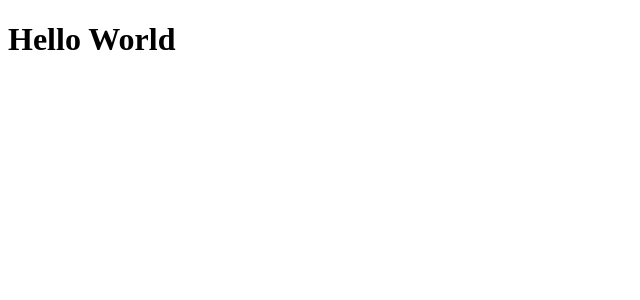
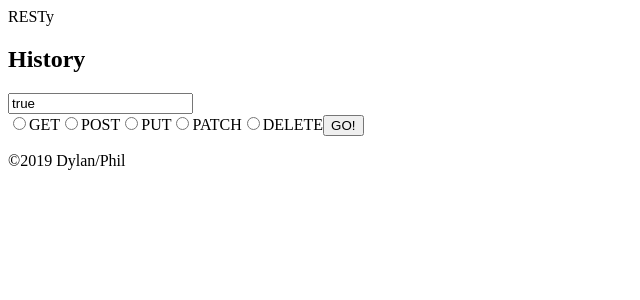
Before and after one commit to philfitch-401-advanced-javascript/lab-class-30-project-resty, a React app: page / in a window 1280 px wide. Shown: the top 300 px of the page, without its empty margins (0-640 px from the left). Built offline with nearby package versions, Linux system fonts and the light colour scheme.

Commit message:
set up html

```diff
--- a/src/components/App.js
+++ b/src/components/App.js
@@ -1,5 +1,66 @@
 import React from 'react';
 
 export default function App() {
-  return <h1>Hello World</h1>;
+  return (
+    <>
+      <header>
+        RESTy
+      </header>
+      <main>
+        <aside>
+          <h2>History</h2>
+          <ul id="history"></ul>
+        </aside>
+        <section>
+          <form>
+            <section>
+              <input type="text" className="wide" name="url" placeholder="URL" value/>
+              <div id="methods">
+                <label>
+                  <input type="radio" name="method" value="get"/>
+                  <span>GET</span>
+                </label>
+                <label>
+                  <input type="radio" name="method" value="post"/>
+                  <span>POST</span>
+                </label>
+                <label>
+                  <input type="radio" name="method" value="put"/>
+                  <span>PUT</span>
+                </label>
+                <label>
+                  <input type="radio" name="method" value="patch"/>
+                  <span>PATCH</span>
+                </label>
+                <label>
+                  <input type="radio" name="method" value="delete"/>
+                  <span>DELETE</span>
+                </label>
+                <label>
+                  <button type="submit">GO!</button>
+                </label>
+              </div>
+            </section>
+          </form>
+          <div id="json">
+            <div className="react-json-view">
+              <div className="pretty-json-container object-container">
+                <div className="object-content">
+                  <div className="object-key-val">
+                    <span></span>
+                    <span></span>
+                  </div>
+                </div>
+              </div>
+            </div>
+          </div>
+        </section>
+      </main>
+      <footer>
+        <section>
+          <p>&copy;2019 Dylan/Phil</p>
+        </section>
+      </footer>
+    </>
+  );
 }
--- a/src/index.html
+++ b/src/index.html
@@ -5,7 +5,7 @@
   <meta charset="UTF-8">
   <meta name="viewport" content="width=device-width, initial-scale=1.0">
   <meta http-equiv="X-UA-Compatible" content="ie=edge">
-  <title>lab-class-30-project-resty</title>
+  <title>RESTly</title>
 </head>
 
 <body>
```
Also changed, not shown: 1 other file (tests, documents, lock files or other folders).
